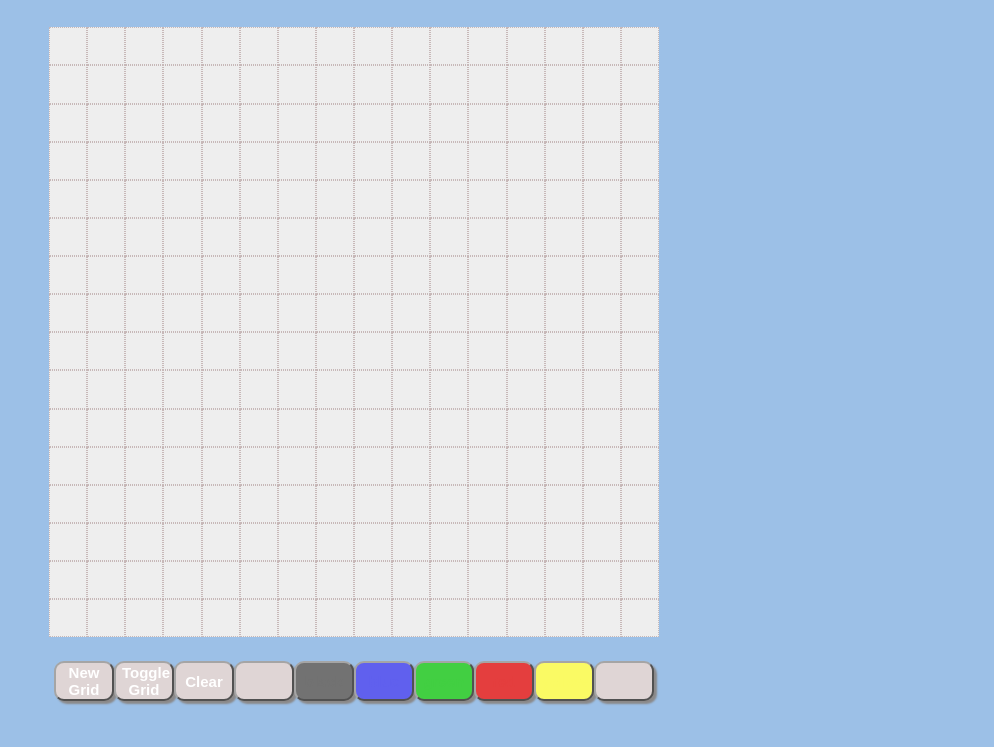
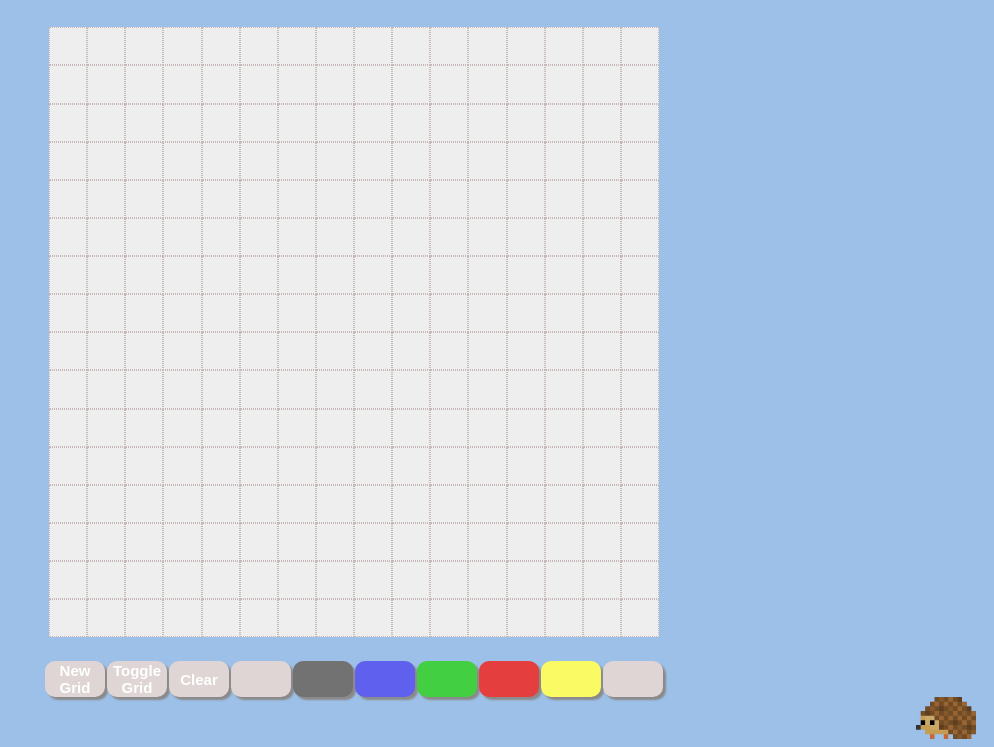
Before and after one commit to dobrqka/etch-a-scetch, a plain HTML site: page index.html in a window 1280 px wide. Shown: the part 95-842 px from the top of the page, without its empty margins (286-1280 px from the left). Before the commit the page ends 804 px from the top, so only its background shows below. Drawn offline with Linux system fonts and the light colour scheme.

Commit message:
Added more styles and icon

```diff
--- a/script.js
+++ b/script.js
@@ -223,4 +223,9 @@ eraseButton.style.backgroundPosition = 'center';
 buttonContainer.appendChild(eraseButton);
 eraseButton.addEventListener('click', eraseThings);
 
+let taralej = document.createElement('img');
+taralej.src = 'images/hedgehog.jpg';
+taralej.className = 'taralej';
+document.body.appendChild(taralej);
+
 // tidy up the code
--- a/style.css
+++ b/style.css
@@ -19,6 +19,7 @@ body {
 
 .buttons {
     display: flex;
+    gap: 2px;
 }
 
 h1 {
@@ -31,7 +32,9 @@ button {
     color: white;
     background-color: rgb(223, 213, 213);
     border-radius: 10px;
-    border-color: rgb(165, 165, 165);
+    /* border-color: rgb(165, 165, 165); */
+    border: none;
+    outline: none;
     box-shadow: 3px 3px 2px rgb(139, 137, 137);
     font-family: "Poppins", Arial, Helvetica, sans-serif;
     font-size: 15px;
@@ -61,4 +64,11 @@ button {
     background-color: rgb(250, 250, 100);
 }
 
+.taralej {
+    flex: 1;
+    max-width: 60px;
+    align-self: end;
+    margin-right: 10px;
+    margin-top: auto;
+}
 /* css to make it look cooler */
```
Also changed, not shown: images/hedgehog.jpg (added).
